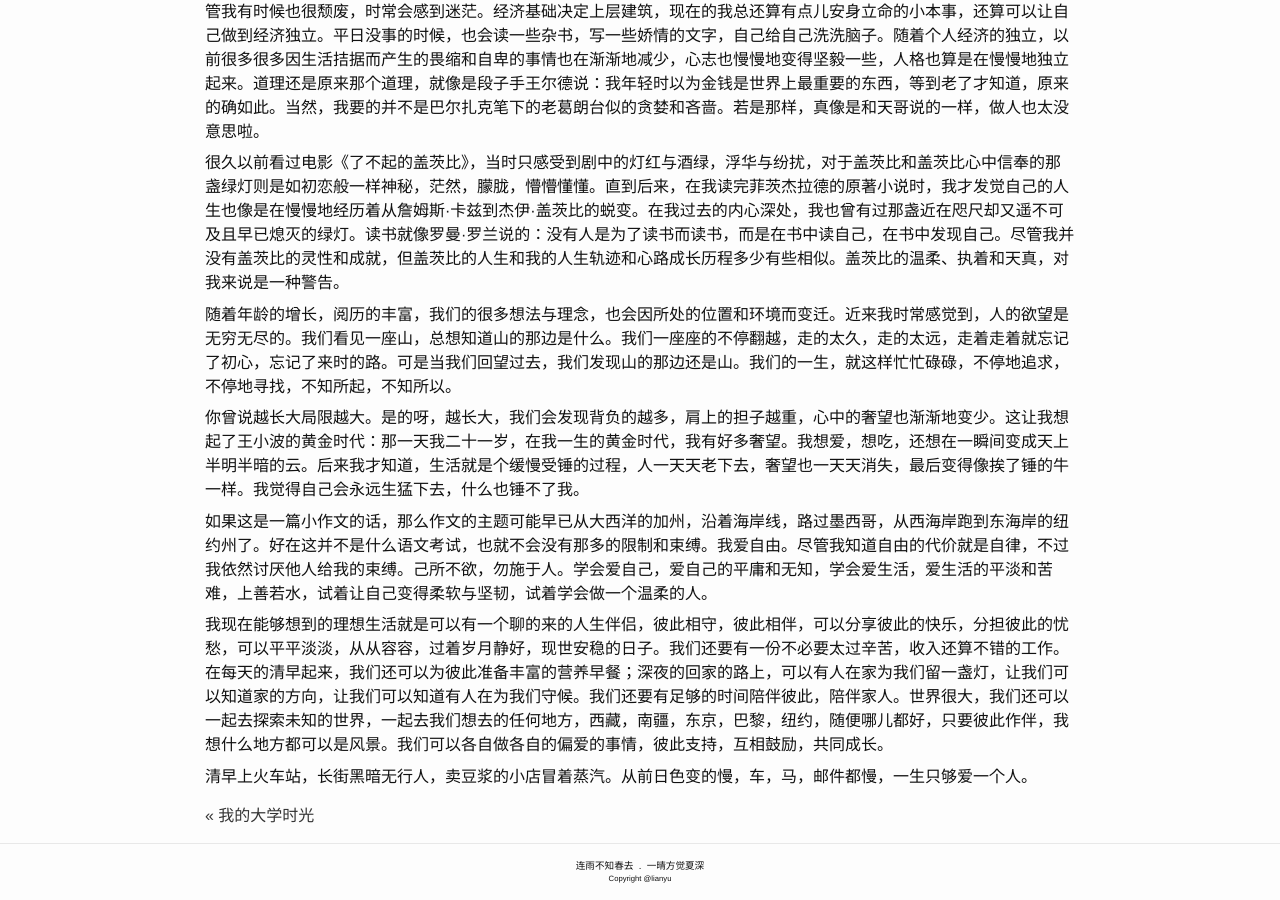
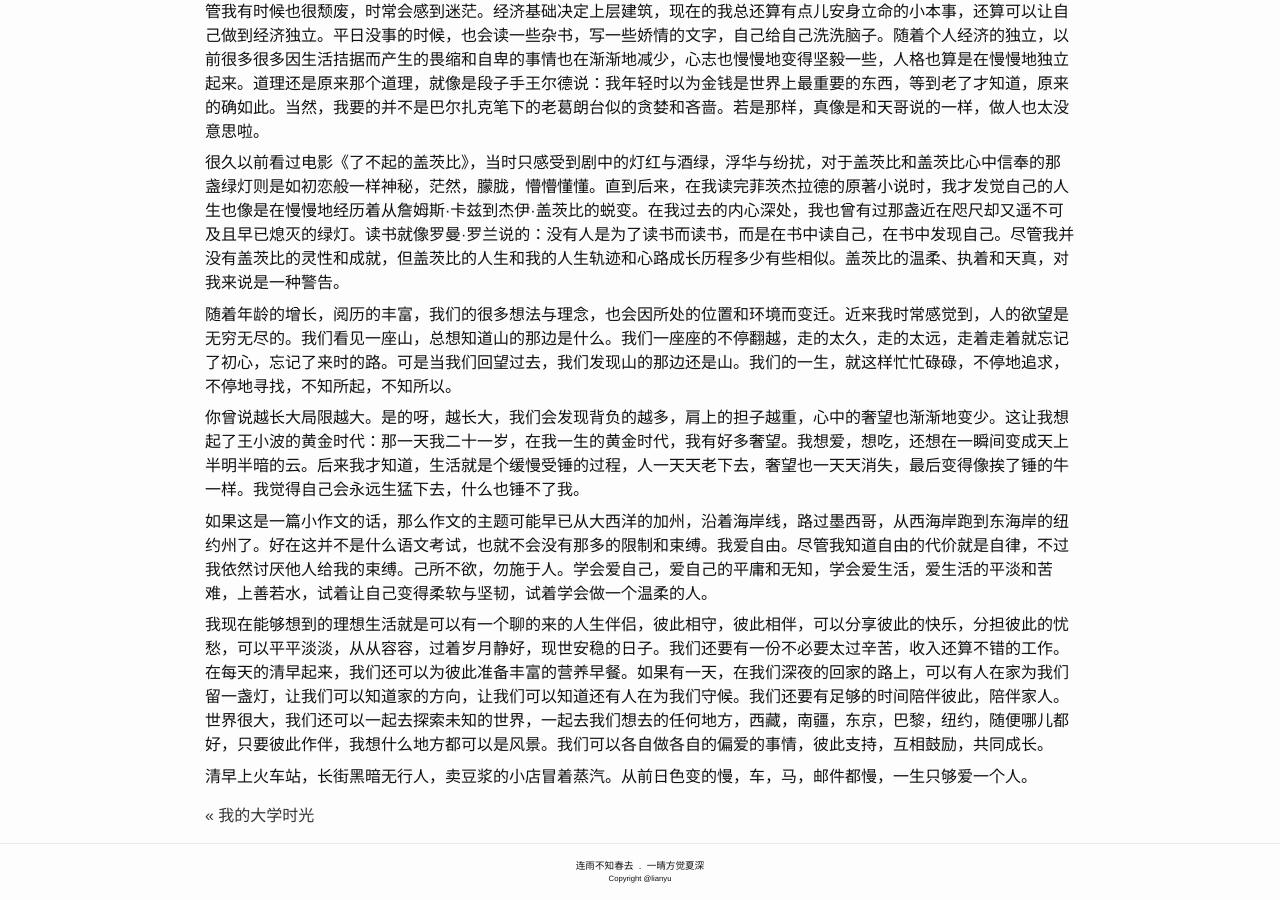
Before and after one commit to lianyu1115/lianyu, a Jekyll site: the page built from _essays/2021-02-22-我理想中的生活.md, in a window 1280 px wide and 900 px high, scrolled down 633 px. Built offline with Jekyll 4.4.1, drawn with Linux system fonts in a browser that asks for light colours.

Commit message:
Update 2021-02-22-我理想中的生活.md

```diff
--- a/_essays/2021-02-22-我理想中的生活.md
+++ b/_essays/2021-02-22-我理想中的生活.md
@@ -30,6 +30,6 @@
 
 如果这是一篇小作文的话，那么作文的主题可能早已从大西洋的加州，沿着海岸线，路过墨西哥，从西海岸跑到东海岸的纽约州了。好在这并不是什么语文考试，也就不会没有那多的限制和束缚。我爱自由。尽管我知道自由的代价就是自律，不过我依然讨厌他人给我的束缚。己所不欲，勿施于人。学会爱自己，爱自己的平庸和无知，学会爱生活，爱生活的平淡和苦难，上善若水，试着让自己变得柔软与坚韧，试着学会做一个温柔的人。
 
-我现在能够想到的理想生活就是可以有一个聊的来的人生伴侣，彼此相守，彼此相伴，可以分享彼此的快乐，分担彼此的忧愁，可以平平淡淡，从从容容，过着岁月静好，现世安稳的日子。我们还要有一份不必要太过辛苦，收入还算不错的工作。在每天的清早起来，我们还可以为彼此准备丰富的营养早餐；深夜的回家的路上，可以有人在家为我们留一盏灯，让我们可以知道家的方向，让我们可以知道有人在为我们守候。我们还要有足够的时间陪伴彼此，陪伴家人。世界很大，我们还可以一起去探索未知的世界，一起去我们想去的任何地方，西藏，南疆，东京，巴黎，纽约，随便哪儿都好，只要彼此作伴，我想什么地方都可以是风景。我们可以各自做各自的偏爱的事情，彼此支持，互相鼓励，共同成长。
+我现在能够想到的理想生活就是可以有一个聊的来的人生伴侣，彼此相守，彼此相伴，可以分享彼此的快乐，分担彼此的忧愁，可以平平淡淡，从从容容，过着岁月静好，现世安稳的日子。我们还要有一份不必要太过辛苦，收入还算不错的工作。在每天的清早起来，我们还可以为彼此准备丰富的营养早餐。如果有一天，在我们深夜的回家的路上，可以有人在家为我们留一盏灯，让我们可以知道家的方向，让我们可以知道还有人在为我们守候。我们还要有足够的时间陪伴彼此，陪伴家人。世界很大，我们还可以一起去探索未知的世界，一起去我们想去的任何地方，西藏，南疆，东京，巴黎，纽约，随便哪儿都好，只要彼此作伴，我想什么地方都可以是风景。我们可以各自做各自的偏爱的事情，彼此支持，互相鼓励，共同成长。
 
 清早上火车站，长街黑暗无行人，卖豆浆的小店冒着蒸汽。从前日色变的慢，车，马，邮件都慢，一生只够爱一个人。
```
